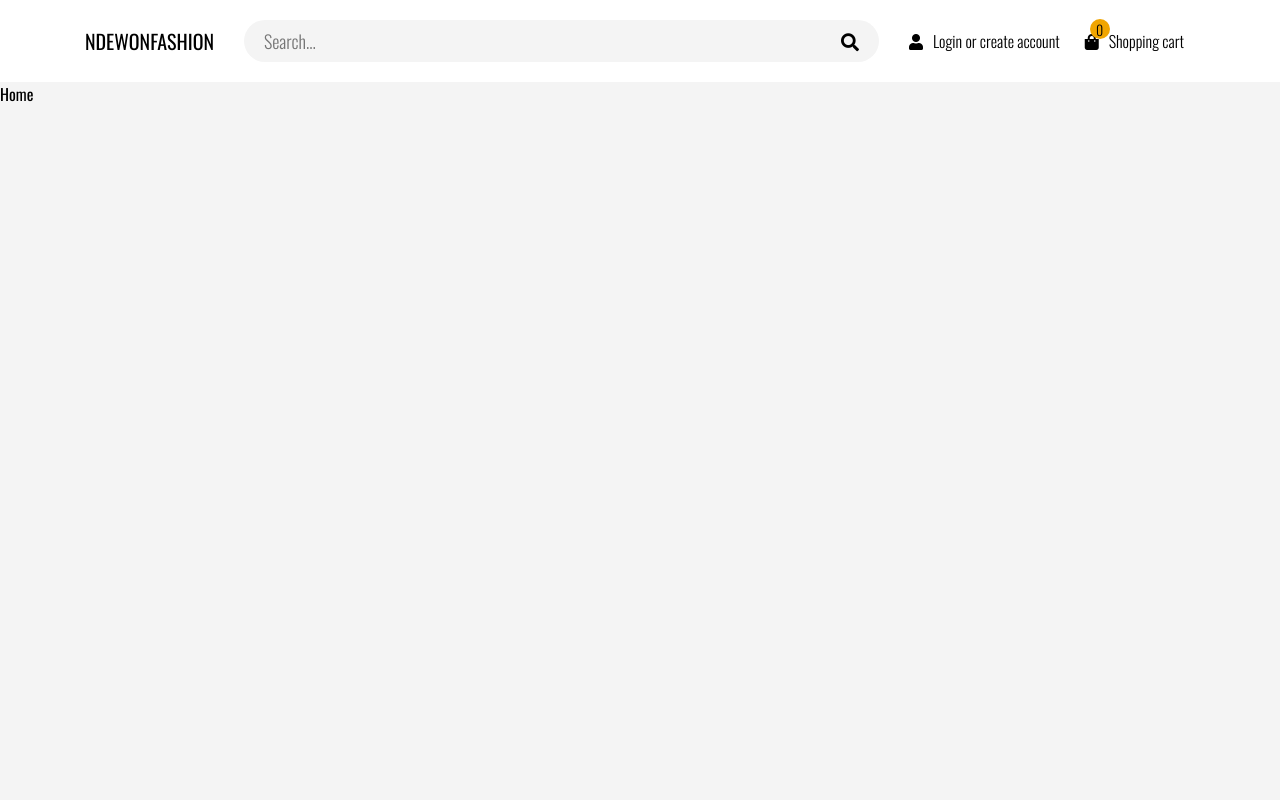
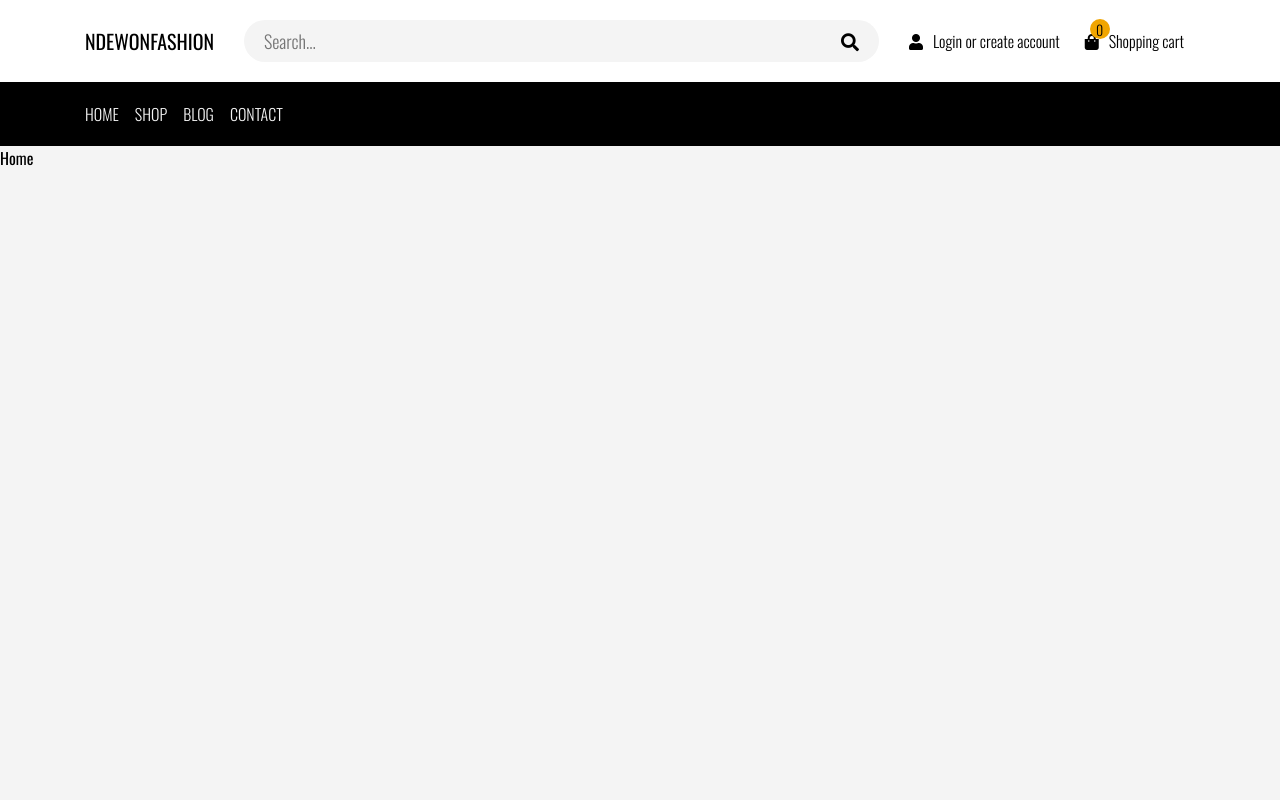
Before and after one commit to duniandewon/ndewonfashion, a React (Create React App) app: page / in a window 1280 px wide. Shown: the top 800 px of the page. Built offline with nearby package versions, Linux system fonts and the light colour scheme.

Commit message:
Created main navigation.

```diff
--- a/src/App.js
+++ b/src/App.js
@@ -11,12 +11,15 @@ import Header from './layouts/Header';
 import Main from './layouts/Main';
 import Footer from './layouts/Footer';
 
+import MainNav from './components/navigations/MainNav';
+
 import './scss/styles.scss';
 
 function App() {
   return (
     <Fragment>
       <Header />
+      <MainNav />
       <Main>
         <Switch>
           <Route exact path='/' component={Home} />
--- /dev/null
+++ b/src/components/navigations/MainNav.js
@@ -0,0 +1,43 @@
+import React from 'react';
+import { Container } from 'react-bootstrap';
+import { NavLink } from 'react-router-dom';
+import TopNav from './TopNav';
+
+const MainNav = () => {
+  return (
+    <nav className='navbar'>
+      <Container>
+        <button className='nav__toggler d-lg-none'>
+          <i className='fas fa-bars'></i>
+        </button>
+        <ul className='nav'>
+          <li className='nav__item'>
+            <NavLink to='/' className='nav__link'>
+              home
+            </NavLink>
+          </li>
+          <li className='nav__item'>
+            <NavLink to='/shop' className='nav__link'>
+              shop
+            </NavLink>
+          </li>
+          <li className='nav__item'>
+            <NavLink to='/blog' className='nav__link'>
+              blog
+            </NavLink>
+          </li>
+          <li className='nav__item'>
+            <NavLink to='/contact' className='nav__link'>
+              contact
+            </NavLink>
+          </li>
+        </ul>
+        <div className='d-lg-none'>
+          <TopNav />
+        </div>
+      </Container>
+    </nav>
+  );
+};
+
+export default MainNav;
--- /dev/null
+++ b/src/scss/component/navigations/_main-nav.scss
@@ -0,0 +1,42 @@
+.navbar {
+  background-color: $black;
+  color: $white;
+  padding-top: $text-large;
+  padding-bottom: $text-large;
+
+  > .container {
+    display: flex;
+    justify-content: space-between;
+    align-items: center;
+  }
+}
+
+.nav {
+  display: none;
+
+  &__item + &__item {
+    margin-left: $text-normal;
+  }
+
+  &__link {
+    text-transform: uppercase;
+
+    &:hover {
+      color: $main-color;
+    }
+  }
+
+  &__toggler {
+    padding: 0.5rem 0.7rem;
+    font-size: $text-large;
+    background-color: transparent;
+    color: $white;
+    border: none;
+    border-radius: 3px;
+    cursor: pointer;
+  }
+
+  @media screen and (min-width: 992px) {
+    display: flex;
+  }
+}
--- a/src/scss/styles.scss
+++ b/src/scss/styles.scss
@@ -8,7 +8,10 @@
 @import './layout/header';
 
 @import './component/forms/search-box';
+
 @import './component/navigations/top-nav';
+@import './component/navigations/main-nav';
+
 @import './component/carts/shopping-cart';
 
 /* Bootstrap scss */
```
